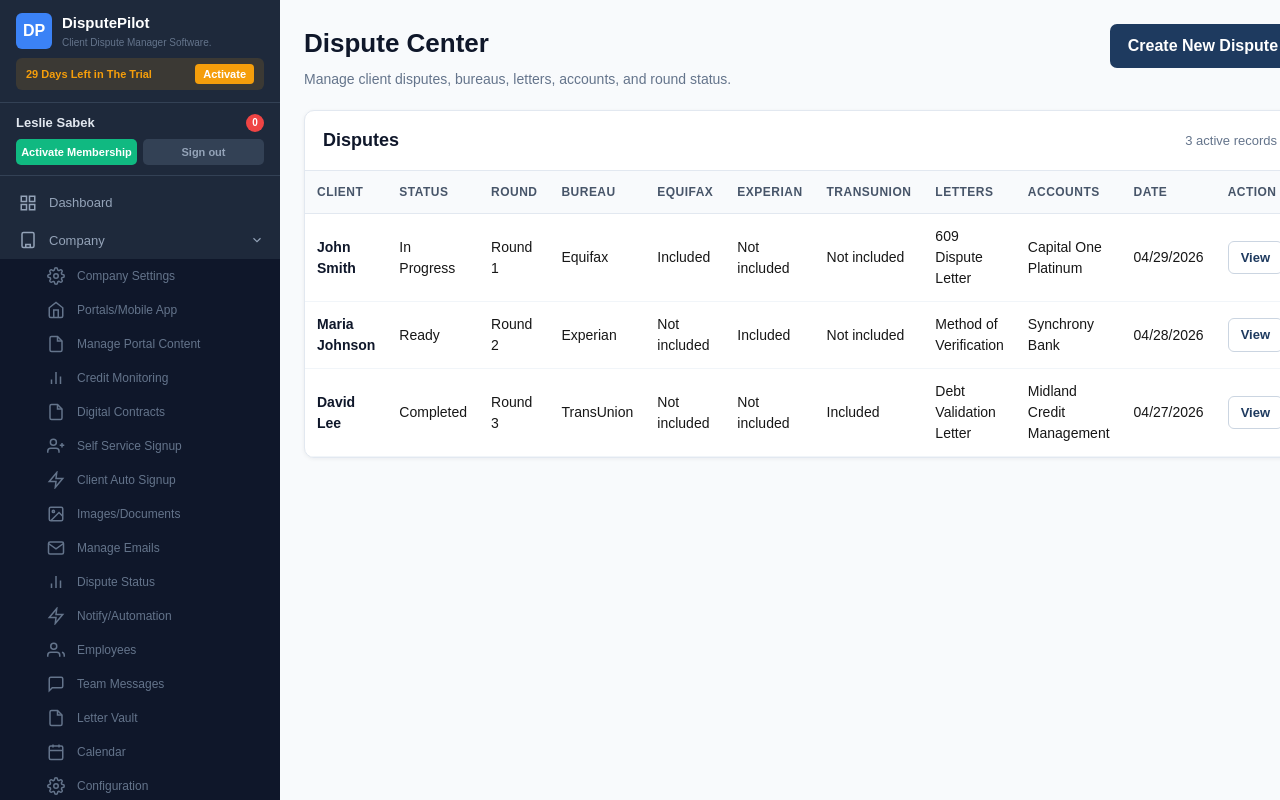
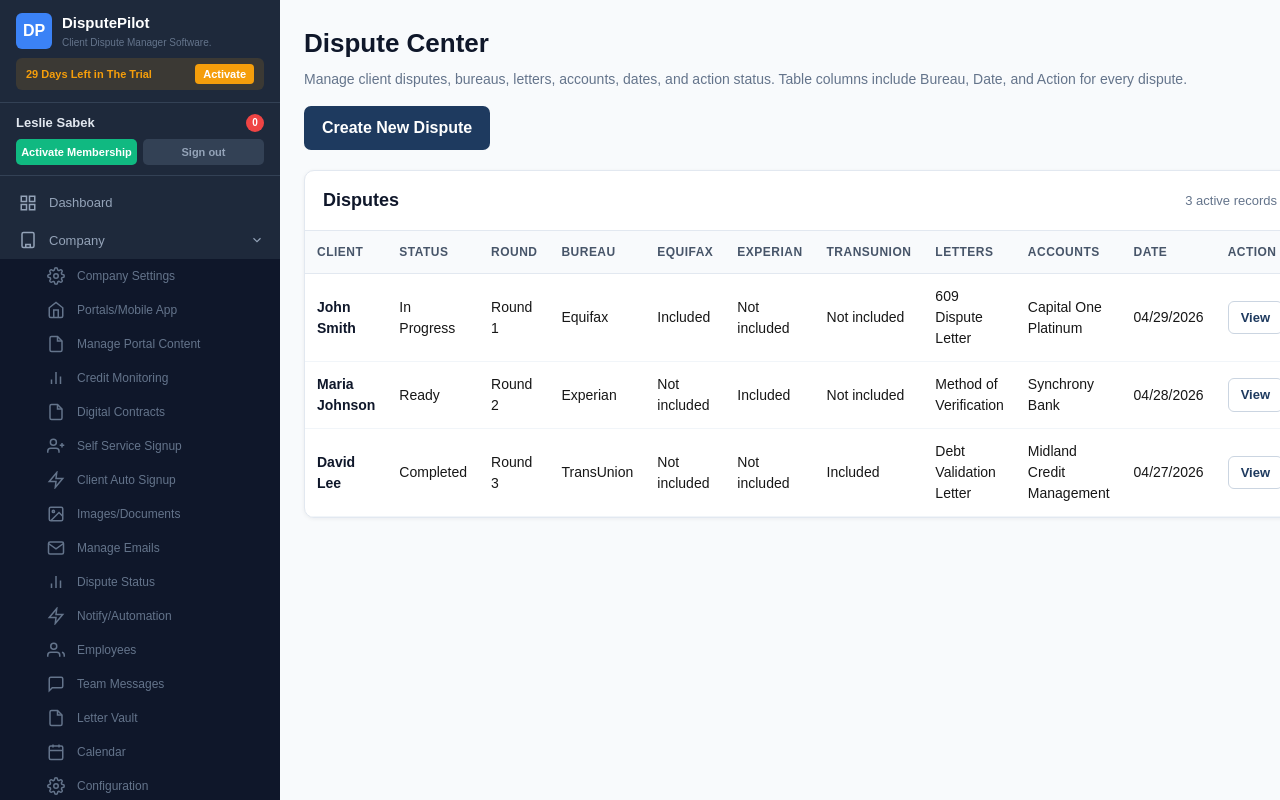
Before and after one commit to fiiasknow-svg/disputepilot-app, a Next.js app: page /disputes in a window 1280 px wide. Shown: the top 800 px of the page. Built offline with nearby package versions, Linux system fonts and the light colour scheme.

Commit message:
Refresh disputes compare labels

```diff
--- a/app/disputes/page.tsx
+++ b/app/disputes/page.tsx
@@ -156,7 +156,7 @@ export default function DisputesPage() {
         <div style={{ display: "flex", alignItems: "flex-start", justifyContent: "space-between", gap: 16, flexWrap: "wrap" }}>
           <div>
             <h1 style={{ margin: "0 0 6px", fontSize: 26, fontWeight: 800, color: "#0f172a" }}>Dispute Center</h1>
-            <p style={{ margin: 0, fontSize: 14, color: "#64748b" }}>Manage client disputes, bureaus, letters, accounts, and round status.</p>
+            <p style={{ margin: 0, fontSize: 14, color: "#64748b" }}>Manage client disputes, bureaus, letters, accounts, dates, and action status. Table columns include Bureau, Date, and Action for every dispute.</p>
           </div>
 
           <button
```
